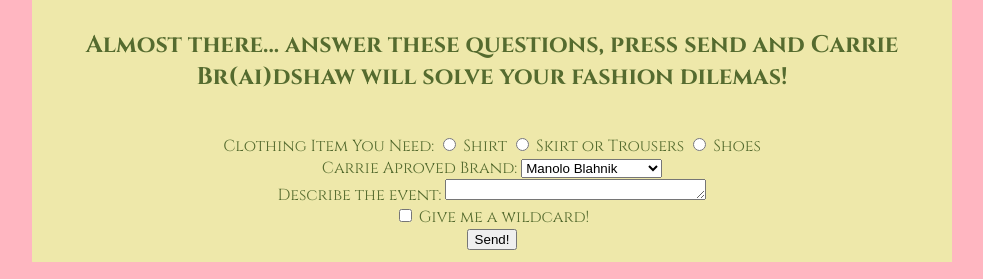
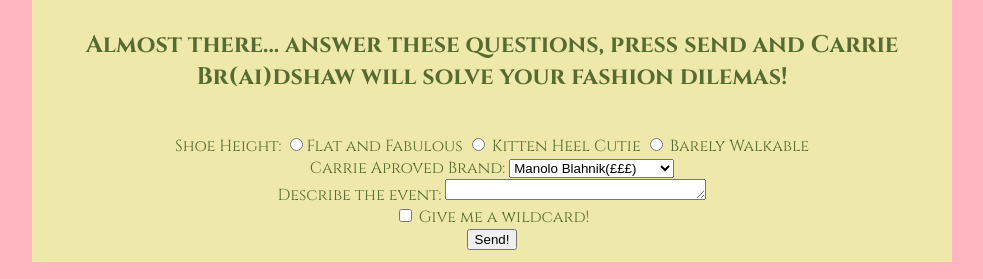
Before and after one commit to Maiahuttonmackay/maiahuttonmackay.github.io, a plain HTML site: page index.html in a window 1280 px wide. Shown: the part 2515-2794 px from the top of the page, without its empty margins (148-1131 px from the left). Drawn offline with Linux system fonts and the light colour scheme.

Commit message:
Update index.html

```diff
--- a/index.html
+++ b/index.html
@@ -35,13 +35,14 @@
     <article>
       <header>
         <!-- articles header goes here -->
-         <h2>Do you need help choosing what to wear?</h2>
-         <h3>Let Carrie Br(ai)dshaw chose for you!</h3>
+         <h2>Do you need help deciding what to wear?</h2>
+         <h3>Let Carrie Br(ai)dshaw chose your shoes!</h3>
       </header>
       <main>
 
         <p>
-            Introducing What Would Carrie Wear?, an AI-powered bot trained to generate fashion-forward outfits inspired by Carrie Bradshaw's iconic looks from Sex and the City. Drawing from her bold, eclectic style, the bot curates unique ensembles by blending your own wardrobe with vintage pieces and daring accessories. Whether you're after a signature tutu-and-heels combo or a chic power suit, What Would Carrie Wear recreates the character's fearless fashion choices while offering modern twists. Ideal for anyone looking to channel their inner Carrie, the bot delivers personalized outfit recommendations that capture her spirit of individuality and bold creativity. Simply upload photos of the clothes you want to wear for your fabulous event, select the item you would like Carrie to finalise for you, and press send to recieve Ms Br(ai)dshaw's style advice!
+
+          "What Would Carrie Wear" is a fabulous, fashion-savvy website where you can channel your inner Carrie Bradshaw. Upload your own clothes, and use a virtual closet carousel to effortlessly mix and match your favorite pieces to curate your perfect ensemble. Then, let the AI—trained exclusively on Carrie’s iconic Sex and the City wardrobe from all 94 episodes and two films—step in to play matchmaker, suggesting the ultimate pair of shoes to elevate your outfit. It’s like having your own personal Carrie moment, right in your closet, because when it comes to fashion, we all know it’s about standing out, not blending in. Simply upload photos of the clothes you want to wear for your fabulous event, help Carrie personalise your choices by answering a few questions, and press send to recieve Ms Br(ai)dshaw's style advice!
         </p>
 
         <br>
@@ -191,27 +192,27 @@
         <form action="">
 
             <br>
-            <label for="clothing_item">Clothing Item You Need:</label>
+            <label for="shoe_height">Shoe Height:</label>
 
-            <input type="radio" name="clothing_item" id="shirt" value="shirt">
-            <label for="shirt">Shirt</label>
+            <input type="radio" name="shoe_height" id="flat_and_fabulous" value="flat_and_fabulous>
+            <label for="shirt">Flat and Fabulous</label>
 
-            <input type="radio" name="clothing_item" id="skirt/trousers" value="skirt/trousers">
-            <label for="skirt/trousers">Skirt or Trousers</label>
+            <input type="radio" name="shoe_height" id="kitten" value="kitten">
+            <label for="kitten">Kitten Heel Cutie</label>
 
-            <input type="radio" name="clothing_item" id="shoes" value="shoes">
-            <label for="shoes">Shoes</label>
+            <input type="radio" name="shoe_height" id="barely_walkable" value="barely_walkable">
+            <label for="barely_walkable">Barely Walkable</label>
 
             <br>
             <label for="brand">Carrie Aproved Brand:</label>
             <select name="brand" id="brand">
-                <option value="Manolo_Blahnik">Manolo Blahnik</option>
-                <option value="Frendi">Fendi</option>
-                <option value="Christian_Dior">Christian Dior</option>
-                <option value="Prada">Prada</option>
-                <option value="Dolce_Gabbana">Dolce and Gabbana</option>
-                <option value="Gucci">Gucci</option>
-                <option value="Channel">Channel</option>
+                <option value="Manolo_Blahnik">Manolo Blahnik(£££)</option>
+                <option value="Fendi">Fendi(£££)</option>
+                <option value="Christian_Dior">Christian Dior(£££)</option>
+                <option value="Prada">Prada(££)</option>
+                <option value="Dolce_Gabbana">Dolce and Gabbana(££)</option>
+                <option value="Gucci">Gucci(££)</option>
+                <option value="vintage">Vintage(£)</option>
             </select>
             <br>
             <label for="bio">Describe the event:</label>
```
